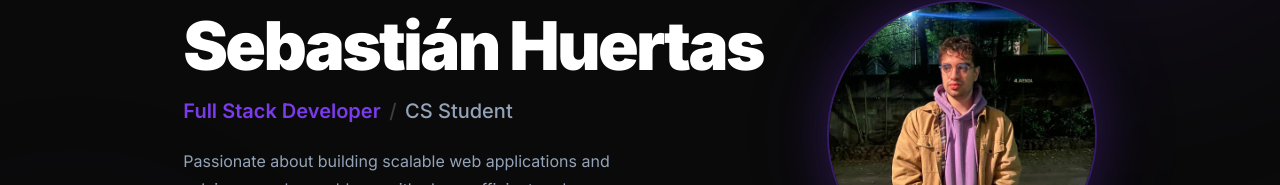
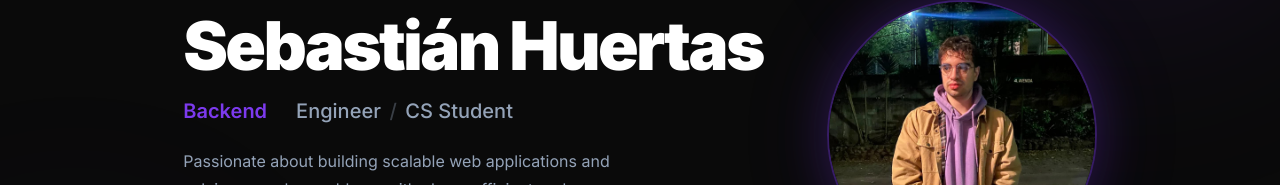
Before and after one commit to xtsebas/portfolio, a React (Vite) app: page / in a window 1280 px wide. Shown: the part 281-466 px from the top of the page. Built offline with nearby package versions, Linux system fonts and the light colour scheme.

Commit message:
feat: add rotating text cube animation to Hero section

```diff
--- a/src/components/Hero/Hero.jsx
+++ b/src/components/Hero/Hero.jsx
@@ -2,6 +2,7 @@ import React from 'react';
 import { useTranslation } from 'react-i18next';
 import './Hero.css';
 import profileImage from '../../assets/profile.jpg';
+import RotatingText from '../RotatingText/RotatingText';
 
 const Hero = () => {
   const { t } = useTranslation();
@@ -16,7 +17,9 @@ const Hero = () => {
           <p className="hero-greeting">{t('hero.greeting')}</p>
           <h1 className="hero-name">{t('hero.name')}</h1>
           <p className="hero-role">
-            <span className="accent-text">{t('hero.role')}</span>
+            <span className="accent-text"><RotatingText /></span>
+            {' '}
+            <span className="role-suffix">{t('hero.roleSuffix')}</span>
             <span className="hero-separator"> / </span>
             <span>{t('hero.roleAlt')}</span>
           </p>
--- /dev/null
+++ b/src/components/RotatingText/RotatingText.css
@@ -0,0 +1,92 @@
+/* ── Container ─────────────────────────────────────────────── */
+.rt-container {
+  display: inline-block;
+  position: relative;
+  overflow: hidden;
+  vertical-align: bottom;   /* aligns with surrounding text baseline */
+  perspective: 500px;
+}
+
+/* ── Invisible sizer (keeps the container width stable) ────── */
+.rt-sizer {
+  display: inline-block;
+  visibility: hidden;
+  pointer-events: none;
+  user-select: none;
+  white-space: nowrap;
+}
+
+/* ── Word layer (absolutely overlays the sizer) ────────────── */
+.rt-word {
+  position: absolute;
+  top: 0;
+  left: 0;
+  width: 100%;
+  height: 100%;
+  display: flex;
+  align-items: center;
+  white-space: nowrap;
+  transform-origin: center center;
+}
+
+/* ════════════════════════════════════════════════════════════
+   KEYFRAMES  —  4 directions, exit + enter each
+   Convention: "direction" = the face that comes INTO view
+   UP    → current exits upward, next enters from below
+   RIGHT → current exits rightward, next enters from the left
+   DOWN  → current exits downward, next enters from above
+   LEFT  → current exits leftward, next enters from the right
+   ════════════════════════════════════════════════════════════ */
+
+/* UP */
+@keyframes rt-exit-up {
+  0%   { transform: translateY(0%)    rotateX(0deg);   opacity: 1; }
+  100% { transform: translateY(-110%) rotateX(40deg);  opacity: 0; }
+}
+@keyframes rt-enter-up {
+  0%   { transform: translateY(110%)  rotateX(-40deg); opacity: 0; }
+  100% { transform: translateY(0%)    rotateX(0deg);   opacity: 1; }
+}
+
+/* RIGHT */
+@keyframes rt-exit-right {
+  0%   { transform: translateX(0%)    rotateY(0deg);   opacity: 1; }
+  100% { transform: translateX(110%)  rotateY(-40deg); opacity: 0; }
+}
+@keyframes rt-enter-right {
+  0%   { transform: translateX(-110%) rotateY(40deg);  opacity: 0; }
+  100% { transform: translateX(0%)    rotateY(0deg);   opacity: 1; }
+}
+
+/* DOWN */
+@keyframes rt-exit-down {
+  0%   { transform: translateY(0%)    rotateX(0deg);   opacity: 1; }
+  100% { transform: translateY(110%)  rotateX(-40deg); opacity: 0; }
+}
+@keyframes rt-enter-down {
+  0%   { transform: translateY(-110%) rotateX(40deg);  opacity: 0; }
+  100% { transform: translateY(0%)    rotateX(0deg);   opacity: 1; }
+}
+
+/* LEFT */
+@keyframes rt-exit-left {
+  0%   { transform: translateX(0%)    rotateY(0deg);   opacity: 1; }
+  100% { transform: translateX(-110%) rotateY(40deg);  opacity: 0; }
+}
+@keyframes rt-enter-left {
+  0%   { transform: translateX(110%)  rotateY(-40deg); opacity: 0; }
+  100% { transform: translateX(0%)    rotateY(0deg);   opacity: 1; }
+}
+
+/* ── Animation classes ──────────────────────────────────────── */
+.rt-exit-up    { animation: rt-exit-up    480ms cubic-bezier(0.4, 0, 1, 1)    forwards; }
+.rt-enter-up   { animation: rt-enter-up   480ms cubic-bezier(0, 0, 0.2, 1)    forwards; }
+
+.rt-exit-right { animation: rt-exit-right 480ms cubic-bezier(0.4, 0, 1, 1)    forwards; }
+.rt-enter-right{ animation: rt-enter-right 480ms cubic-bezier(0, 0, 0.2, 1)   forwards; }
+
+.rt-exit-down  { animation: rt-exit-down  480ms cubic-bezier(0.4, 0, 1, 1)    forwards; }
+.rt-enter-down { animation: rt-enter-down 480ms cubic-bezier(0, 0, 0.2, 1)    forwards; }
+
+.rt-exit-left  { animation: rt-exit-left  480ms cubic-bezier(0.4, 0, 1, 1)    forwards; }
+.rt-enter-left { animation: rt-enter-left 480ms cubic-bezier(0, 0, 0.2, 1)    forwards; }
--- /dev/null
+++ b/src/components/RotatingText/RotatingText.jsx
@@ -0,0 +1,53 @@
+import React, { useState, useEffect } from 'react';
+import './RotatingText.css';
+
+const WORDS = ['Full Stack', 'Software', 'Backend', 'AI and LLM'];
+const DIRS  = ['up', 'right', 'down', 'left'];
+
+const PAUSE = 2800; // ms between transitions
+const ANIM  = 480;  // ms for the animation itself
+
+export default function RotatingText() {
+  const [curr,   setCurr]   = useState(0);
+  const [dirIdx, setDirIdx] = useState(0);
+  const [phase,  setPhase]  = useState('idle'); // 'idle' | 'out'
+
+  // State machine:
+  //  idle → (after PAUSE) → out
+  //  out  → (after ANIM)  → update curr/dir → idle
+  useEffect(() => {
+    const id = setTimeout(() => {
+      if (phase === 'idle') {
+        setPhase('out');
+      } else {
+        setCurr(c => (c + 1) % WORDS.length);
+        setDirIdx(d => (d + 1) % 4);
+        setPhase('idle');
+      }
+    }, phase === 'idle' ? PAUSE : ANIM);
+
+    return () => clearTimeout(id);
+  }, [phase]);
+
+  const dir     = DIRS[dirIdx];
+  const nextIdx = (curr + 1) % WORDS.length;
+
+  return (
+    <span className="rt-container">
+      {/* Invisible sizer — keeps the container at a stable width */}
+      <span className="rt-sizer" aria-hidden="true">AI and LLM</span>
+
+      {/* Current word — exits when phase === 'out' */}
+      <span className={`rt-word${phase === 'out' ? ` rt-exit-${dir}` : ''}`}>
+        {WORDS[curr]}
+      </span>
+
+      {/* Next word — enters only during 'out' phase */}
+      {phase === 'out' && (
+        <span className={`rt-word rt-enter-${dir}`}>
+          {WORDS[nextIdx]}
+        </span>
+      )}
+    </span>
+  );
+}
--- a/src/locales/en.json
+++ b/src/locales/en.json
@@ -11,7 +11,7 @@
   "hero": {
     "greeting": "Hello, I'm",
     "name": "Sebastián Huertas",
-    "role": "Full Stack Developer",
+    "roleSuffix": "Engineer",
     "roleAlt": "CS Student",
     "description": "Passionate about building scalable web applications and solving complex problems with clean, efficient code.",
     "cta": "View Projects",
--- a/src/locales/es.json
+++ b/src/locales/es.json
@@ -11,7 +11,7 @@
   "hero": {
     "greeting": "Hola, soy",
     "name": "Sebastián Huertas",
-    "role": "Desarrollador Full Stack",
+    "roleSuffix": "Engineer",
     "roleAlt": "Estudiante de CS",
     "description": "Apasionado por construir aplicaciones web escalables y resolver problemas complejos con código limpio y eficiente.",
     "cta": "Ver Proyectos",
```
